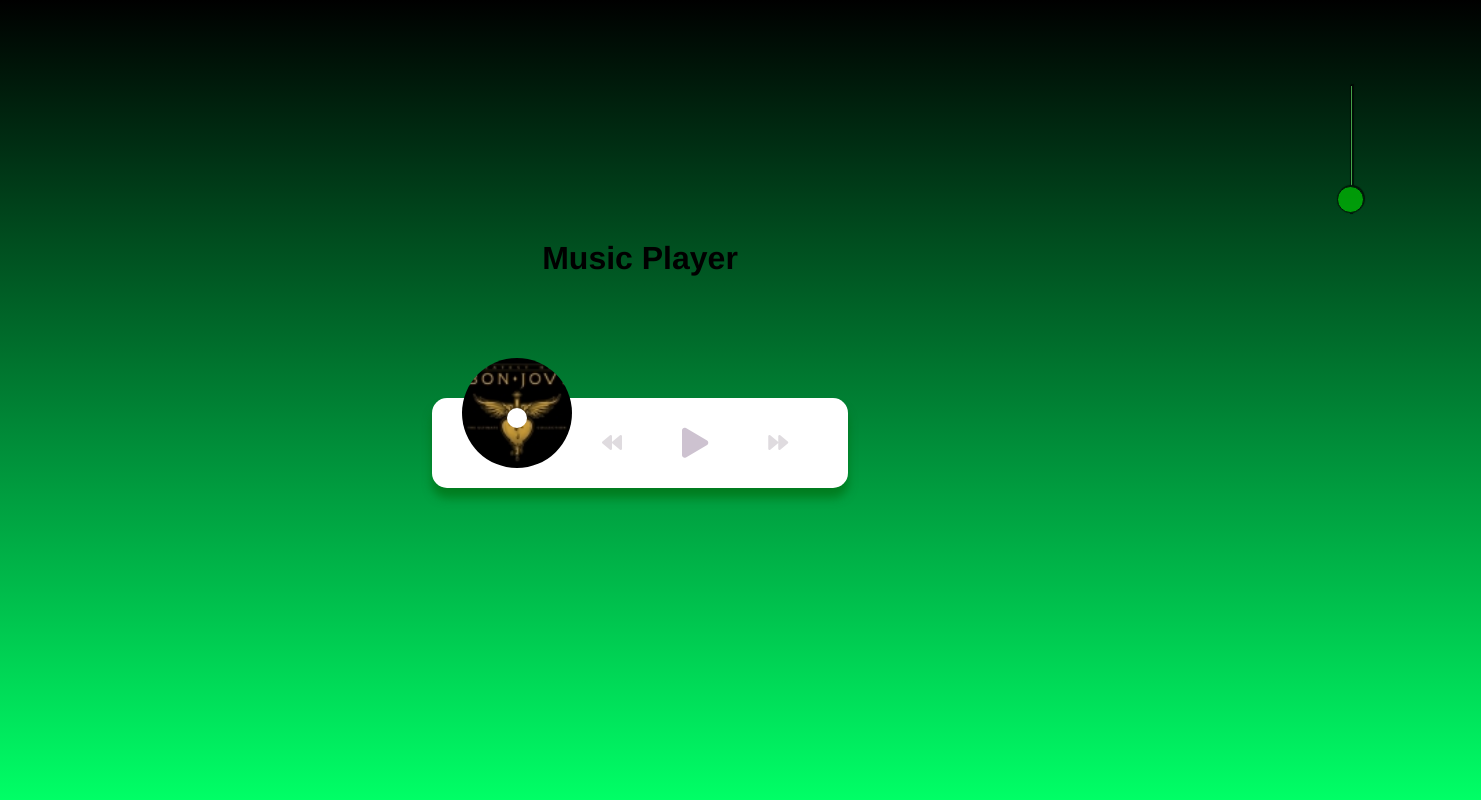
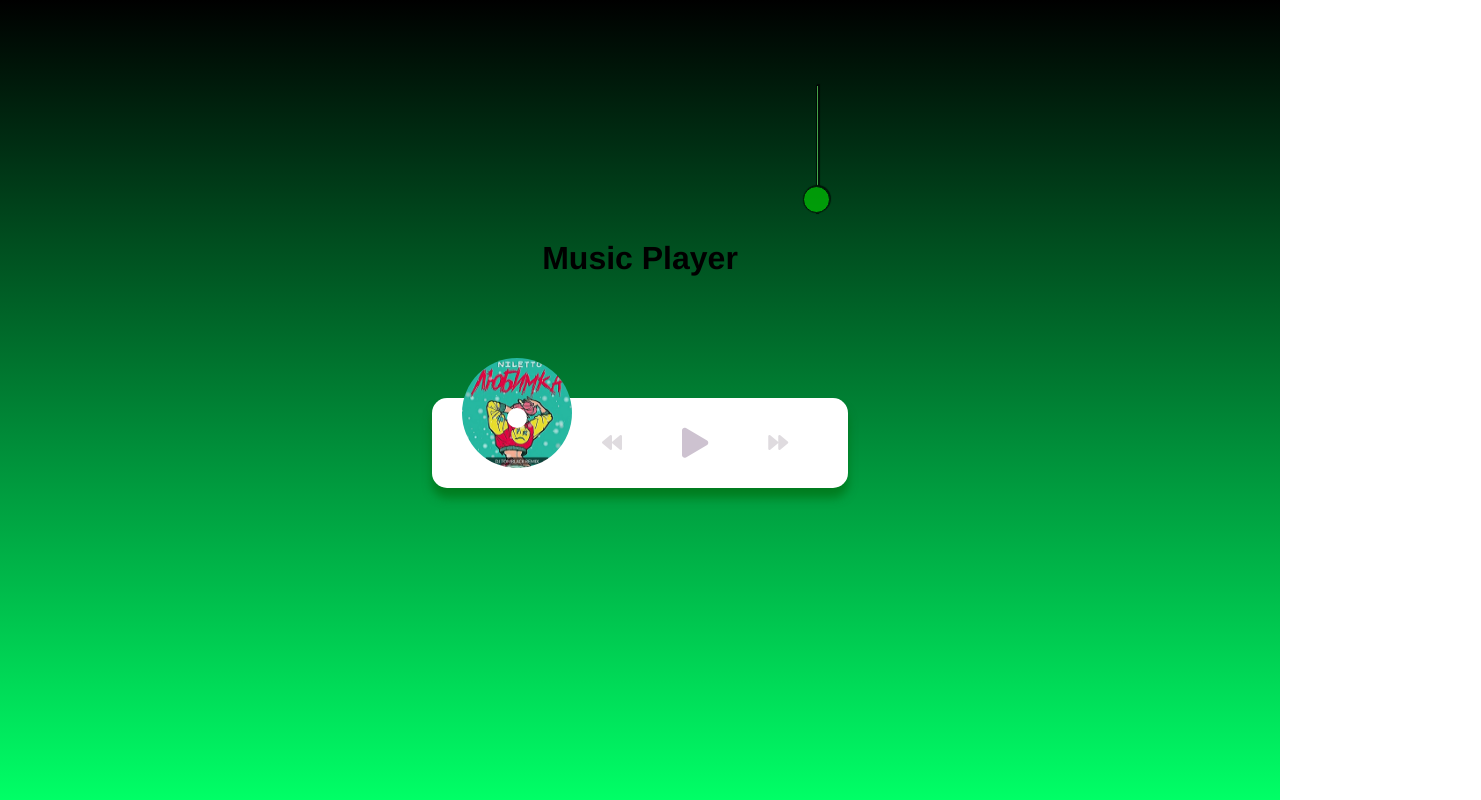
Before and after one commit to Kosanyak/JS-miniplayer, a plain HTML site: page index.html in a window 1280 px wide. Shown: the whole page, 1481 px wide, since content can reach past the window. Drawn offline with nearby package versions, Linux system fonts and the light colour scheme.

Commit message:
commitodun

```diff
--- a/css/style.css
+++ b/css/style.css
@@ -196,6 +196,8 @@ input[type="range"]:focus::-webkit-slider-runnable-track {
   background: #67e667;
 }
 .ranger input {
-  margin-left: 1550px;
+  margin-left: 480px;
   opacity: 0.65;
+  margin-right: 0;
+  padding: 0;
 }
--- a/js/index.js
+++ b/js/index.js
@@ -10,10 +10,19 @@ const title = document.getElementById("title");
 const cover = document.getElementById("cover");
 
 // Song titles
-const songs = ["LaLaLaLa", "Дурман в голове туман", "God Dawn", "It`s My Life"];
+const songs = [
+  "LaLaLaLa",
+  "Дурман в голове туман",
+  "God Dawn",
+  "It`s My Life",
+  "Белые Розы",
+  "Червона рута",
+  "Crazy Loop",
+  "Любимка",
+];
 
 // Keep track of song
-let songIndex = 3;
+let songIndex = 7;
 
 // Initially load song details into DOM
 loadSong(songs[songIndex]);
```
Also changed, not shown: img/Crazy Loop.jpg (added), img/icons8-звук-в-комнате-48.png (deleted), img/Белые Розы.jpg (added), img/Любимка.jpg (added), img/Червона рута.jpg (added), 4 other files.
